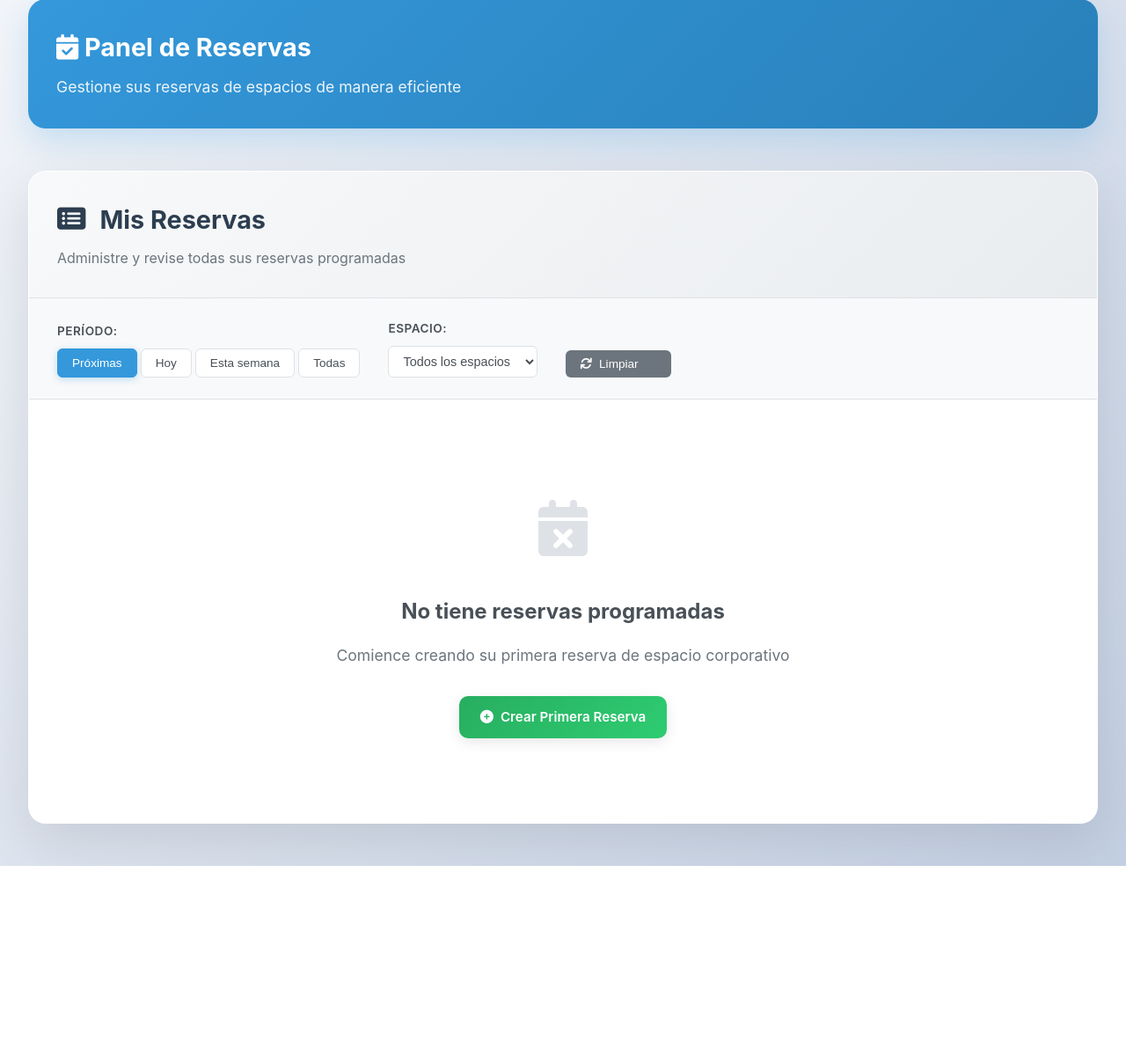
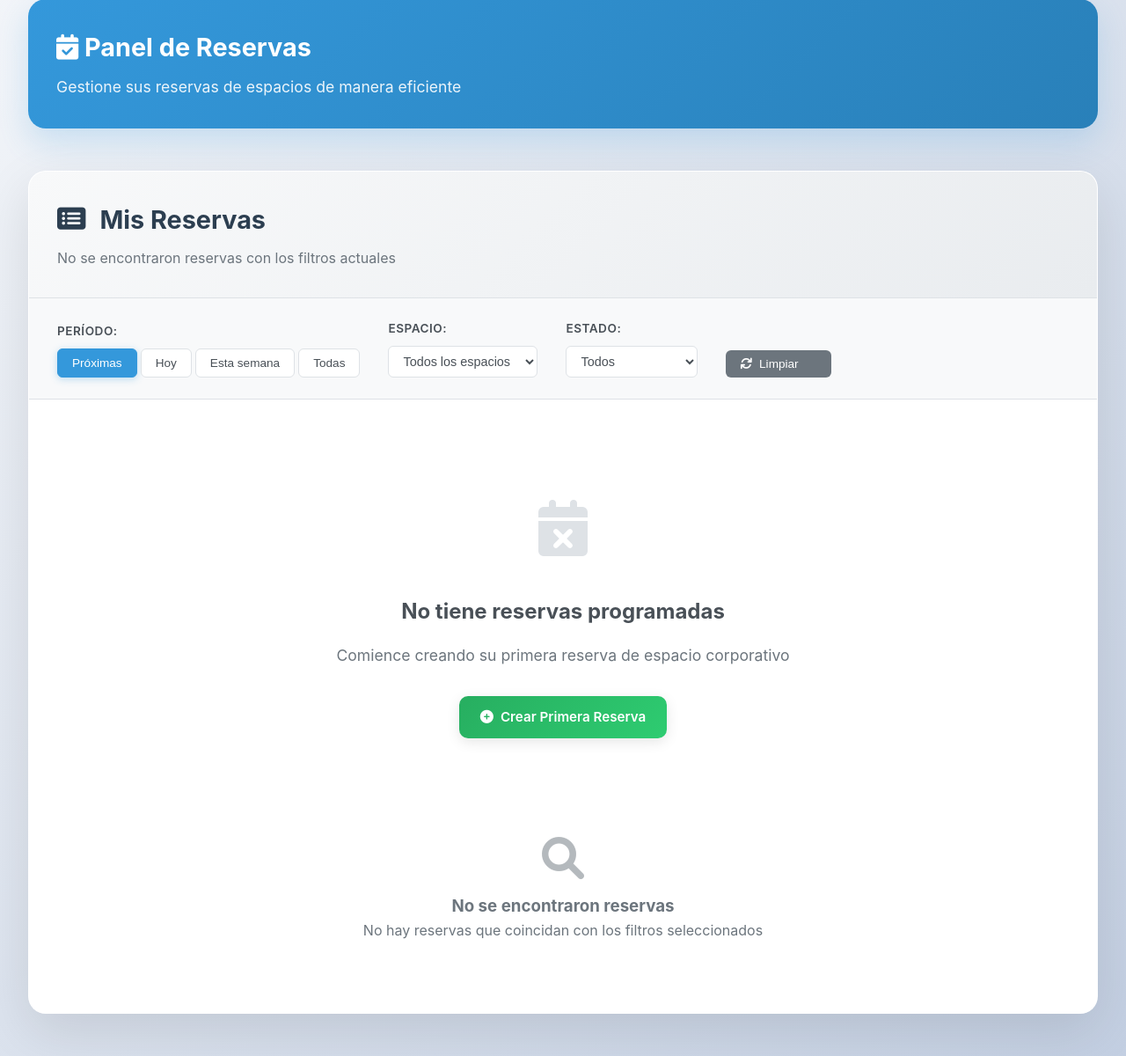
Before and after one commit to camilacarbajal07032013-dev/sistema_reservas_edificio, a Django app: template reservas/templates/reservas/mis_reservas.html in a window 1280 px wide. Shown: the part 161-1361 px from the top of the page at 88% size. Before the commit the page ends 1145 px from the top, so only its background shows below. Run offline with Django 5.2, Linux system fonts and the light colour scheme; the template is opened without the code that fills it, so the values that code supplies are empty.

Commit message:
Update mis_reservas.html

```diff
--- a/reservas/templates/reservas/mis_reservas.html
+++ b/reservas/templates/reservas/mis_reservas.html
@@ -693,6 +693,16 @@
                     </div>
 
                     <div class="filter-group">
+                        <label for="statusFilter">Estado:</label>
+                        <select id="statusFilter" class="status-select">
+                            <option value="all">Todos</option>
+                            <option value="upcoming">Próximas</option>
+                            <option value="today">Solo hoy</option>
+                            <option value="completed">Completadas</option>
+                        </select>
+                    </div>
+
+                    <div class="filter-group">
                         <button class="btn-reset" onclick="resetFilters()">
                             <i class="fas fa-refresh"></i> Limpiar
                         </button>
```
